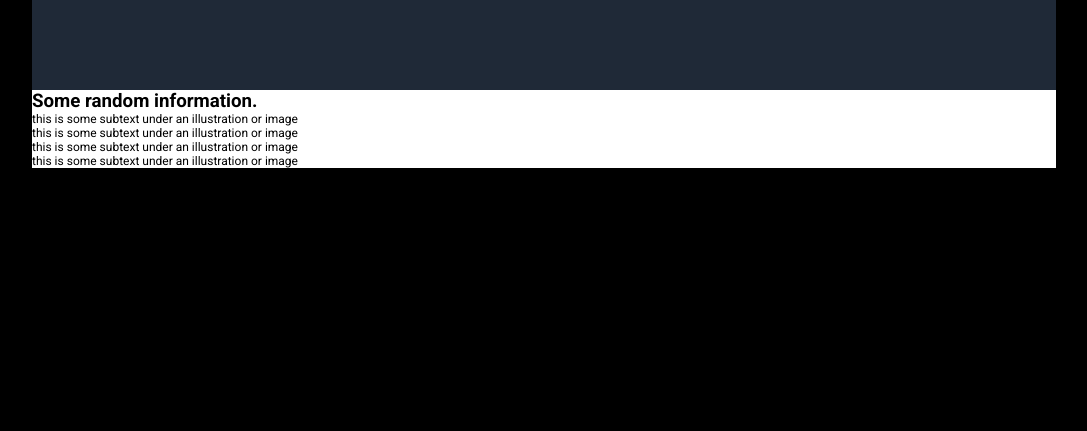
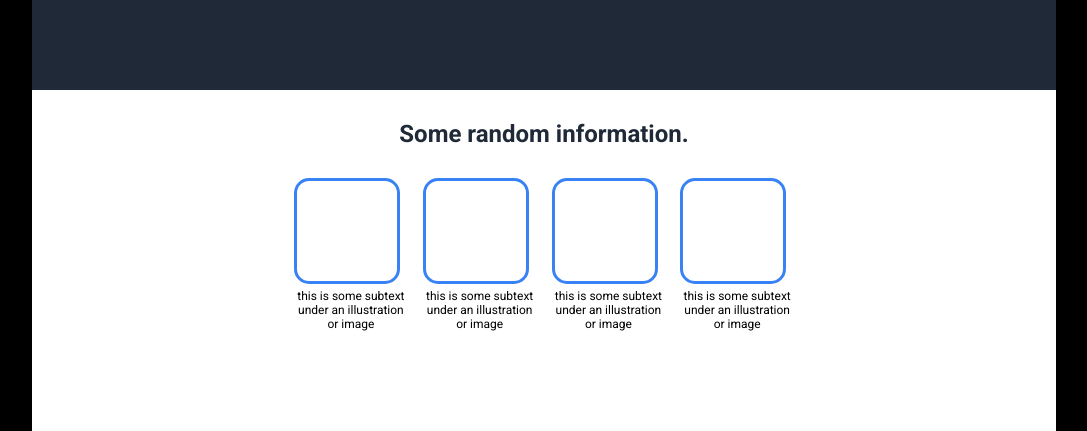
Before and after one commit to moonendesign/first_landing_page, a plain HTML site: page index.html in a window 1280 px wide. Shown: the part 382-813 px from the top of the page, without its empty margins (96-1183 px from the left). Drawn offline with Linux system fonts and the light colour scheme.

Commit message:
Added CSS styling to the information div.

```diff
--- a/index.html
+++ b/index.html
@@ -33,14 +33,22 @@
         <div class="main_info">
             <h3>Some random information.</h3>
             <div class="tiles">
-                <div class="tile"></div>
-                <p>this is some subtext under an illustration or image</p>
-                <div class="tile"></div>
-                <p>this is some subtext under an illustration or image</p>
-                <div class="tile"></div>
-                <p>this is some subtext under an illustration or image</p>
-                <div class="tile"></div>
-                <p>this is some subtext under an illustration or image</p>
+                <div class="tile">
+                    <div class="border_image"></div>
+                    <p>this is some subtext under an illustration or image</p>
+                </div>
+                <div class="tile">
+                    <div class="border_image"></div>
+                    <p>this is some subtext under an illustration or image</p>
+                </div>
+                <div class="tile">
+                    <div class="border_image"></div>
+                    <p>this is some subtext under an illustration or image</p>
+                </div>
+                <div class="tile">
+                    <div class="border_image"></div>
+                    <p>this is some subtext under an illustration or image</p>
+                </div>
             </div>
         </div>
     </div>
--- a/style.css
+++ b/style.css
@@ -98,14 +98,42 @@ body {
 
 .main_info {
     background-color:white;
-
+    display:flex;
+    flex-direction: column;
+    align-items: center;
 }
 
 .main_info h3 {
-    color: black;
+    color: #1F2937;
+    font-size: 24px;
+    font-weight: bolder;
+    margin:30px;
 }
 
 .main_info p {
     color: black;
     font-size:12px;
+
 }
+
+.border_image {
+    border: 3px solid #3882F6;
+    border-radius: 15px;
+    width:100px;
+    height:100px;
+    margin-bottom:5px;
+}
+
+.tiles {
+    display:flex;
+    justify-content: center;
+    width:500px;
+    gap:15px;
+    margin-bottom: 100px;
+}
+
+.tile {
+    display:flex;
+    flex-direction: column;
+    text-align: center;
+}
```
